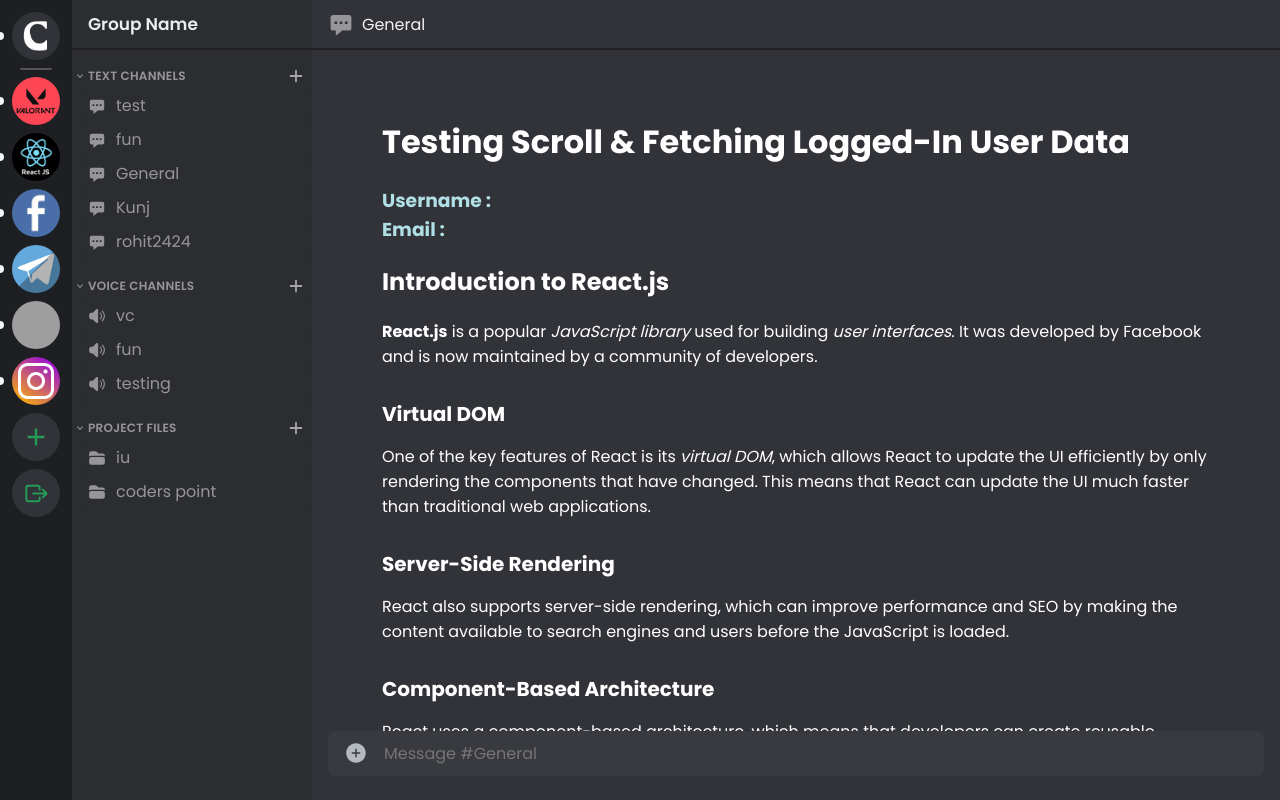
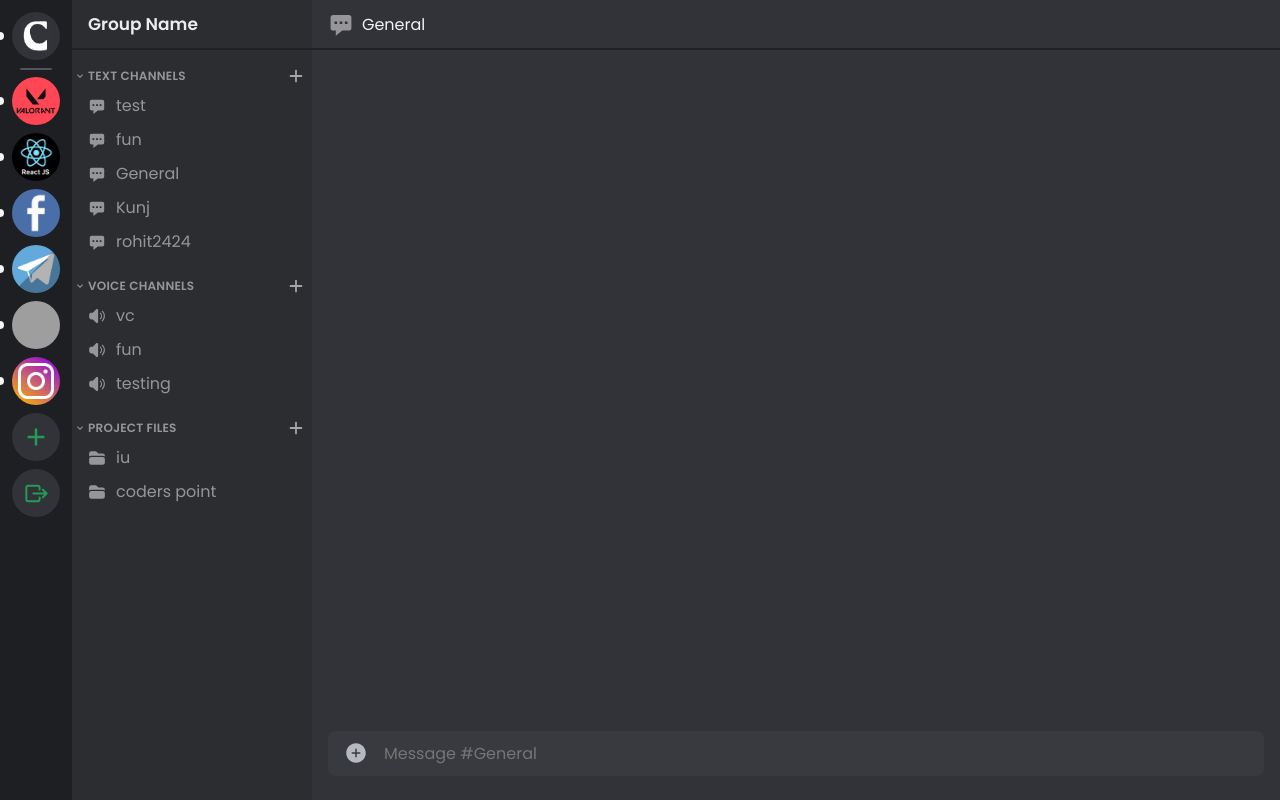
Before and after one commit to KUNJ1311/Coders-Point, a React (Create React App) app in the folder Frontend/: page /mainapp in a window 1280 px wide. Built offline with nearby package versions, Linux system fonts and the light colour scheme; no server answers; sample sign-in values are in the browser's storage; grey boxes are pictures that could not be loaded.

Commit message:
starting chat section

```diff
--- a/Frontend/src/components/MainApp/Maincontent/MainContent.js
+++ b/Frontend/src/components/MainApp/Maincontent/MainContent.js
@@ -2,11 +2,11 @@ import React, { useEffect, useState } from "react";
 import "./maincontent.css";
 import { HiChatAlt } from "react-icons/hi";
 import { IoAddCircle } from "react-icons/io5";
-import { userData } from "../../helper/helper";
+// import { userData } from "../../helper/helper";
 
 const MainContent = () => {
 	const [value, setValue] = useState("");
-	const [adduserData, setAddUserData] = useState(null);
+	// const [adduserData, setAddUserData] = useState(null);
 
 	//* change text area height dynamically
 	function handleChange(event) {
@@ -15,20 +15,20 @@ const MainContent = () => {
 		event.target.style.height = `${event.target.scrollHeight}px`;
 	}
 
-	//* Getting user data
-	useEffect(() => {
-		const GetData = async () => {
-			try {
-				const { data, status } = await userData();
-				if (status === 201) {
-					setAddUserData(data);
-				}
-			} catch (error) {
-				console.log(error);
-			}
-		};
-		GetData();
-	}, []);
+	// //* Getting user data
+	// useEffect(() => {
+	// 	const GetData = async () => {
+	// 		try {
+	// 			const { data, status } = await userData();
+	// 			if (status === 201) {
+	// 				setAddUserData(data);
+	// 			}
+	// 		} catch (error) {
+	// 			console.log(error);
+	// 		}
+	// 	};
+	// 	GetData();
+	// }, []);
 
 	return (
 		<>
@@ -46,37 +46,7 @@ const MainContent = () => {
 				<main>
 					<div style={{ overflow: "auto", display: "flex", flex: "1 1 auto", flexDirection: "column" }}>
 						<div className="chat-area">
-							<div style={{ color: "white", padding: "70px" }}>
-								<h1>Testing Scroll & Fetching Logged-In User Data</h1>
-								<h3 style={{ marginTop: "20px", color: "powderblue" }}>Username : {adduserData?.username}</h3>
-								<h3 style={{ color: "powderblue", marginBottom: "20px" }}>Email : {adduserData?.email}</h3>
-								<h2 style={{ marginBottom: "20px", fontSize: "24px" }}>Introduction to React.js</h2>
-
-								<p style={{ marginBottom: "20px" }}>
-									<strong>React.js</strong> is a popular <em>JavaScript library</em> used for building <em>user interfaces</em>. It was developed by Facebook and is now maintained by a community of developers.
-								</p>
-
-								<h3 style={{ marginTop: "30px", marginBottom: "15px", fontSize: "20px" }}>Virtual DOM</h3>
-
-								<p style={{ marginBottom: "20px" }}>
-									One of the key features of React is its <em>virtual DOM</em>, which allows React to update the UI efficiently by only rendering the components that have changed. This means that React can update the UI much faster than traditional web applications.
-								</p>
-
-								<h3 style={{ marginTop: "30px", marginBottom: "15px", fontSize: "20px" }}>Server-Side Rendering</h3>
-
-								<p style={{ marginBottom: "20px" }}>React also supports server-side rendering, which can improve performance and SEO by making the content available to search engines and users before the JavaScript is loaded.</p>
-
-								<h3 style={{ marginTop: "30px", marginBottom: "15px", fontSize: "20px" }}>Component-Based Architecture</h3>
-
-								<p style={{ marginBottom: "20px" }}>React uses a component-based architecture, which means that developers can create reusable components that can be combined to create complex interfaces. This makes it easy to create modular and maintainable code.</p>
-
-								<h3 style={{ marginTop: "30px", marginBottom: "15px", fontSize: "20px" }}>Declarative Programming Model</h3>
-
-								<p style={{ marginBottom: "20px" }}>React has a declarative programming model, which allows developers to describe how the UI should look at any given time, rather than how to change it over time. This makes it easier to reason about the behavior of the UI and to debug problems.</p>
-
-								<p>Overall, React is a powerful and flexible library that is widely used for building modern web applications. Whether you're building a simple website or a complex web application, React can help you to build interfaces that are fast, responsive, and easy to maintain.</p>
-								<div className="invi-block"></div>
-							</div>
+							<div className="invi-block"></div>
 						</div>
 						<form className="chat-form">
 							<div className="chat-input">
```
